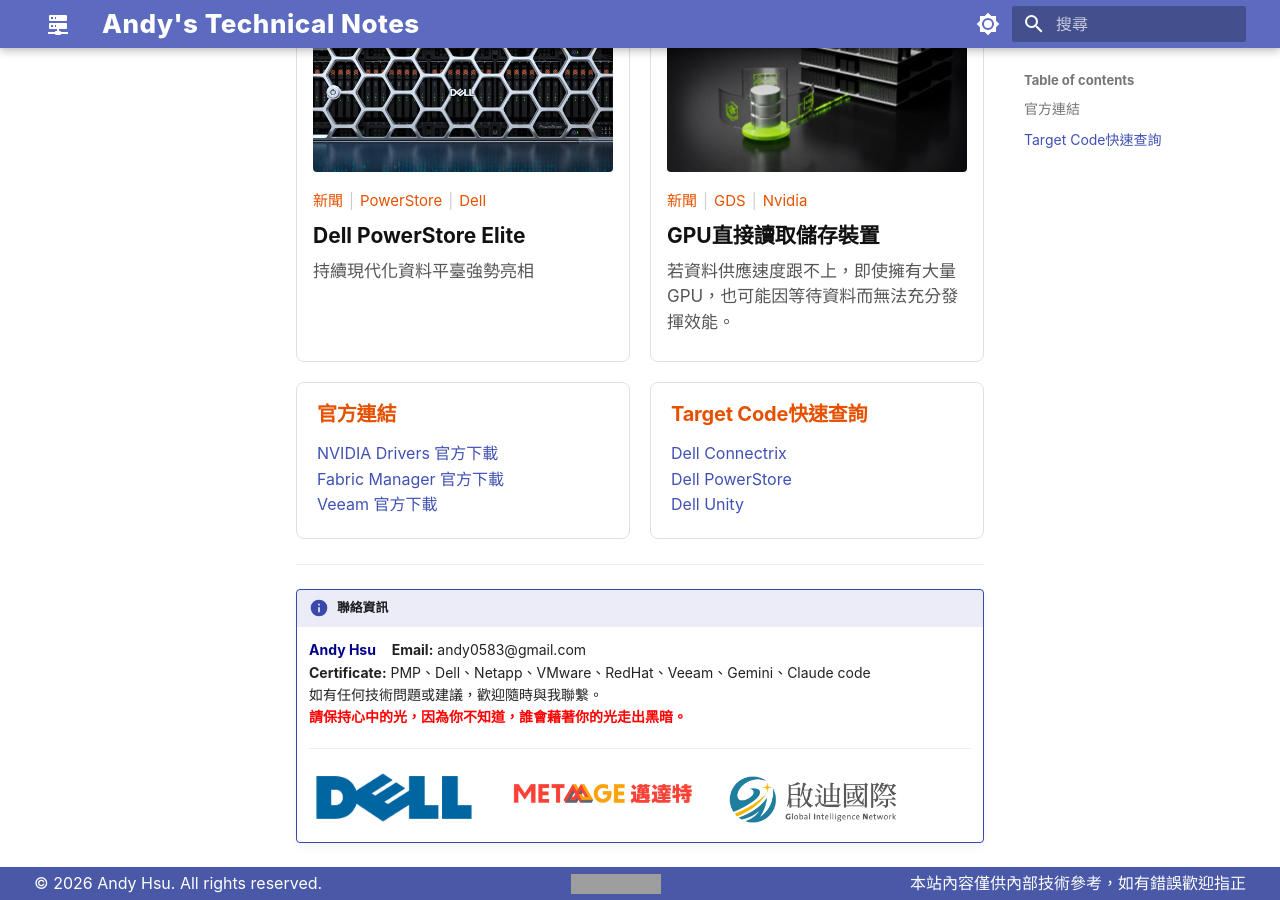
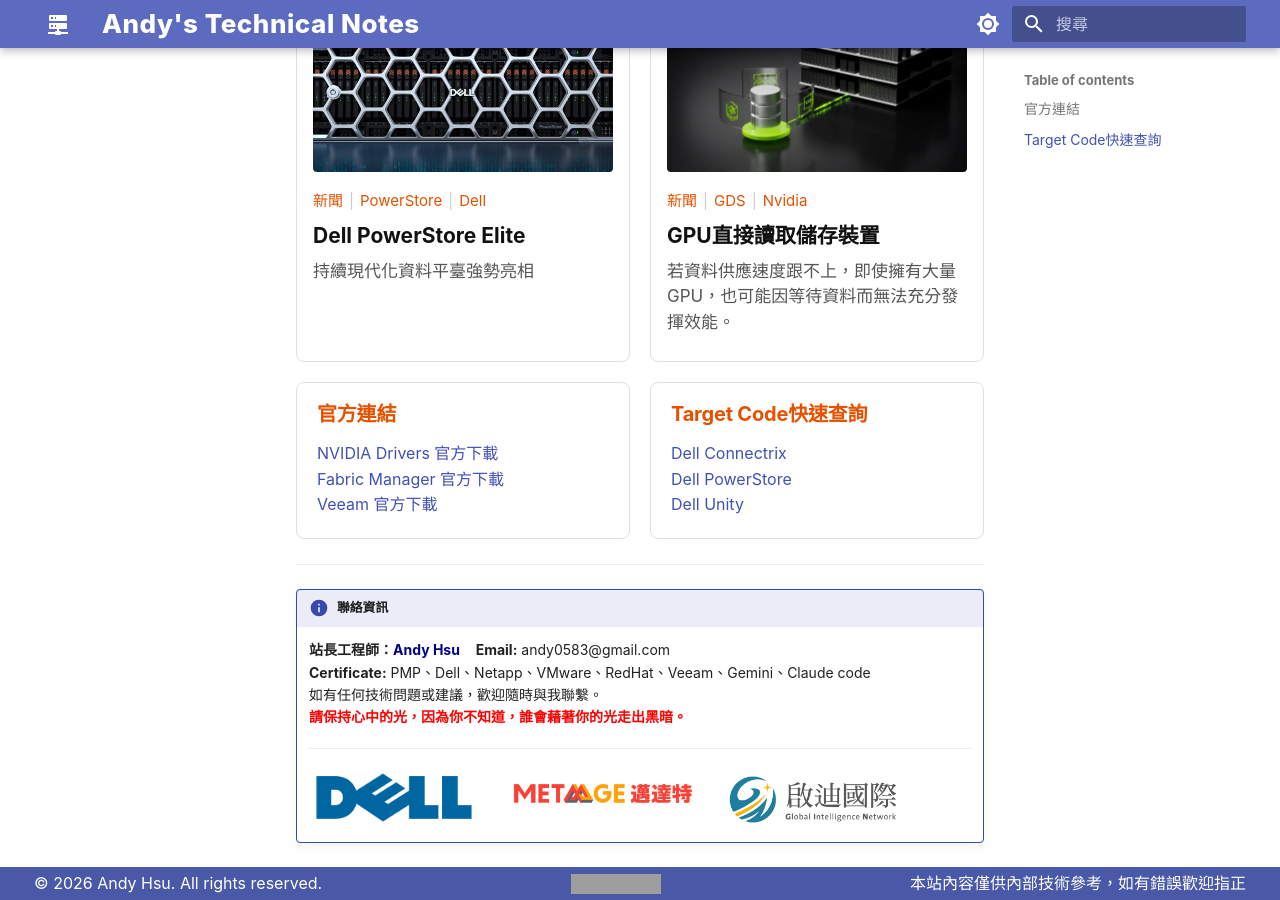
Before and after one commit to Andy0583/Metaage, an MkDocs documentation site: the page built from docs/index.md, in a window 1280 px wide and 900 px high, scrolled down 560 px. Built offline with MkDocs 1.6.1 and Material for MkDocs 9.7.7, drawn with Linux system fonts in a browser that asks for light colours; grey boxes are pictures that could not be loaded.

Commit message:
Update index.md

```diff
--- a/docs/index.md
+++ b/docs/index.md
@@ -41,7 +41,7 @@
 ---
 !!! info "聯絡資訊"
     <div style="font-size: 0.7rem;">
-    **<font color="#00008B">Andy Hsu</font>** &nbsp;&nbsp; **Email:** andy0583@gmail.com<br>
+    **站長工程師：<font color="#00008B">Andy Hsu</font>** &nbsp;&nbsp; **Email:** andy0583@gmail.com<br>
     **Certificate:** PMP、Dell、Netapp、VMware、RedHat、Veeam、Gemini、Claude code<br>
     如有任何技術問題或建議，歡迎隨時與我聯繫。<br>
     **<font color="red">請保持心中的光，因為你不知道，誰會藉著你的光走出黑暗。</font>**
```
